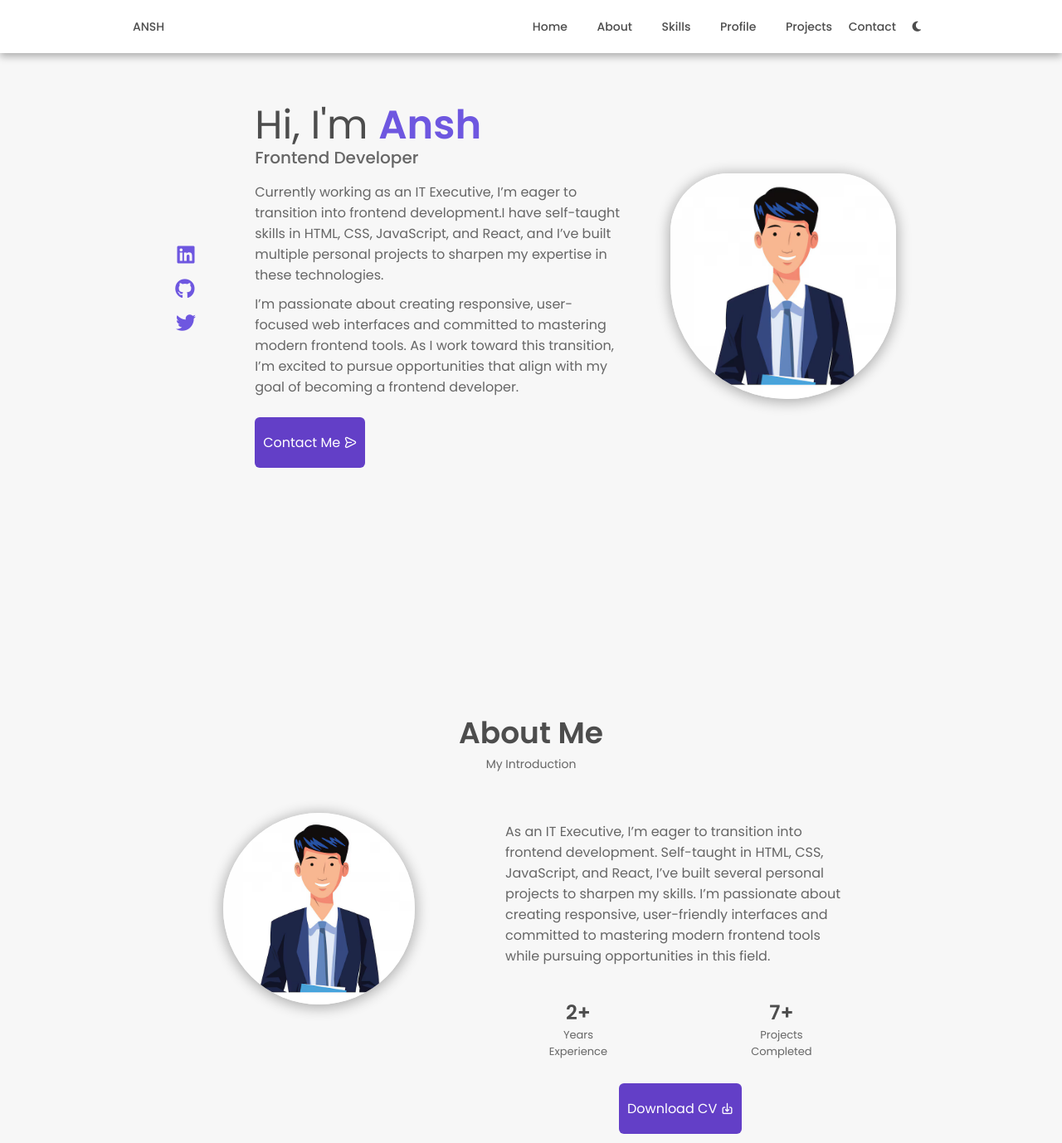
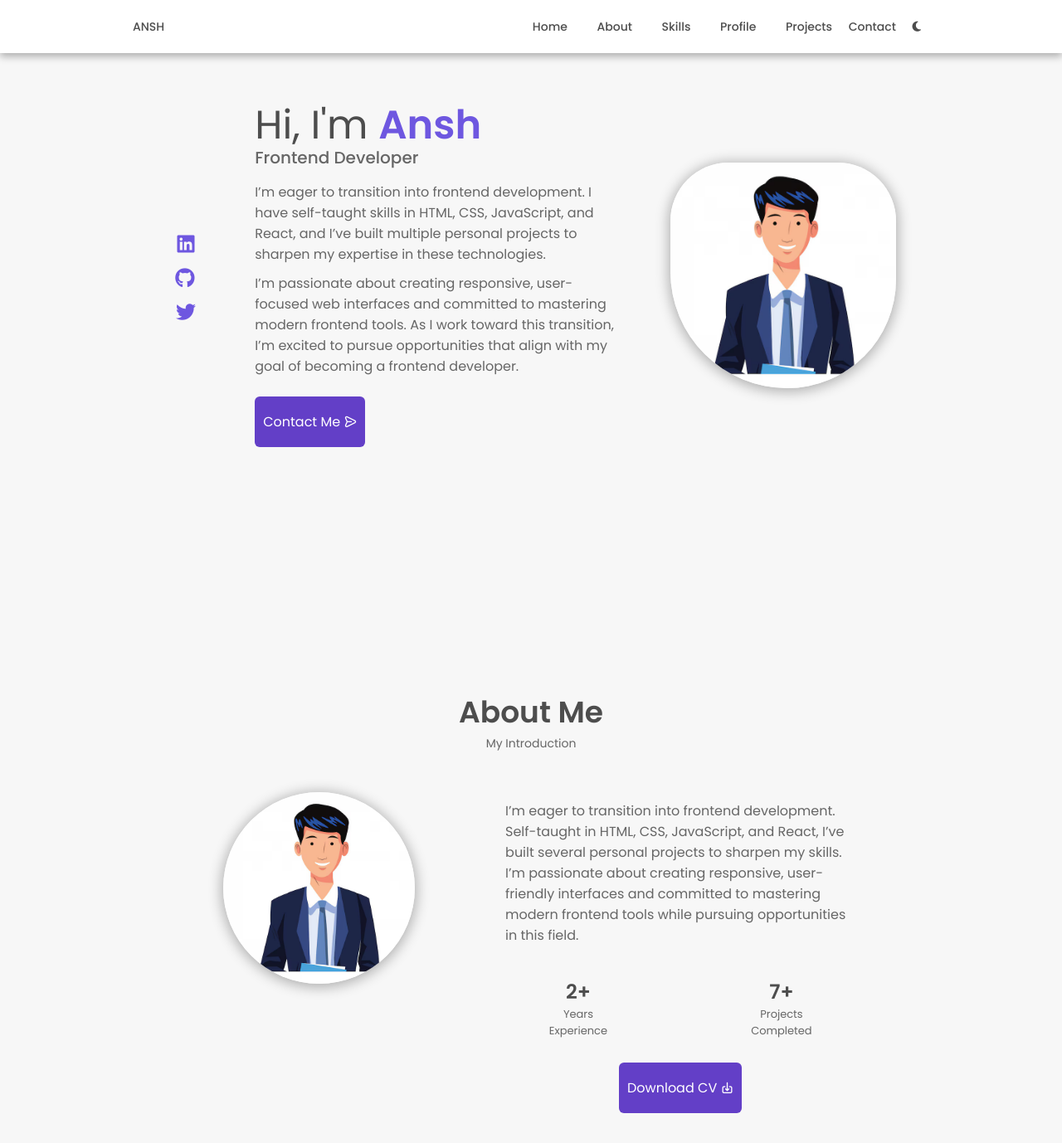
Before and after one commit to Wespy07/My_Portfolio, a plain HTML site: page index.html in a window 1280 px wide. Shown: the top 1378 px of the page at 83% size. Drawn offline with nearby package versions, Linux system fonts and the light colour scheme.

Commit message:
Update index.html

```diff
--- a/index.html
+++ b/index.html
@@ -87,7 +87,7 @@
                 </div>
                 <div class="fontsec">
                     <p class="first-para">
-                        Currently working as an IT Executive, I’m eager to transition into frontend development.I have self-taught skills in HTML, CSS, JavaScript, and React, and I’ve built multiple personal projects to sharpen my expertise in these technologies.
+                        I’m eager to transition into frontend development. I have self-taught skills in HTML, CSS, JavaScript, and React, and I’ve built multiple personal projects to sharpen my expertise in these technologies.
                     </p>
 
                     <p>
@@ -128,7 +128,7 @@
                 <div class="seccontdata">
                     <div>
                         <p class="first-para">
-                            As an IT Executive, I’m eager to transition into frontend development. Self-taught in HTML,
+                            I’m eager to transition into frontend development. Self-taught in HTML,
                             CSS, JavaScript, and React, I’ve built several personal projects to sharpen my skills. I’m
                             passionate about creating responsive, user-friendly interfaces and committed to mastering
                             modern frontend tools while pursuing opportunities in this field.
```
